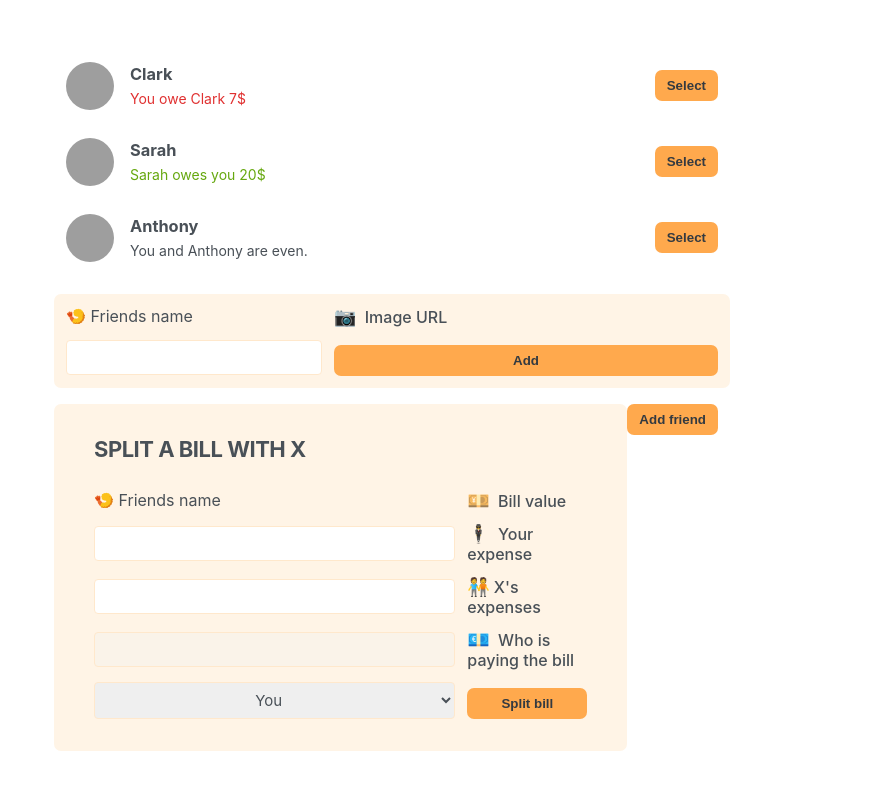
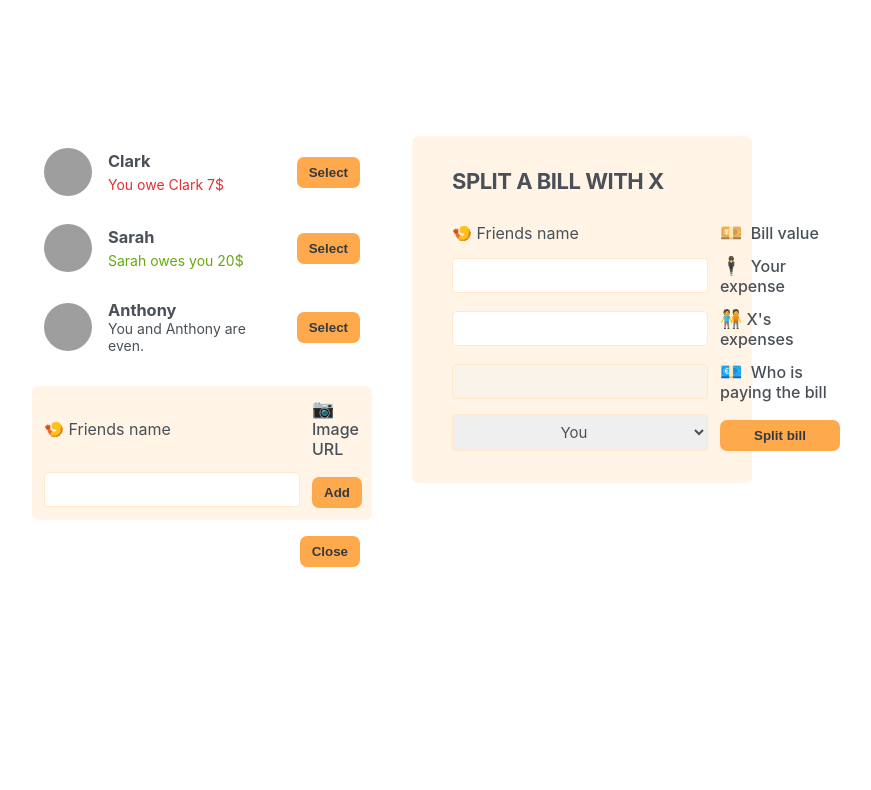
Before and after one commit to imt-eiaz/eat-n-split, a React (Create React App) app: page / in a window 1280 px wide. Shown: the top 790 px of the page, without its empty margins (248-1119 px from the left). Built offline with nearby package versions, Linux system fonts and the light colour scheme; grey boxes are pictures that could not be loaded.

Commit message:
5. Displaying the New Friend Form

```diff
--- a/src/App.js
+++ b/src/App.js
@@ -1,3 +1,5 @@
+import { useState } from "react";
+
 const initialFriends = [
   {
     id: 118836,
@@ -19,13 +21,29 @@
   },
 ];
 
+function Button({ children, onClick }) {
+  return (
+    <button className="button" onClick={onClick}>
+      {children}
+    </button>
+  );
+}
+
 export default function App() {
+  const [showAddFriend, setShowAddFriend] = useState(true);
+
+  function handleShowAddFriend() {
+    setShowAddFriend((show) => !show);
+  }
+
   return (
     <div className="app">
       <div className="sidebar">
         <FriendsList />
-        <FormAddFriend />
-        <Button>Add friend</Button>
+        {showAddFriend && <FormAddFriend />}
+        <Button onClick={handleShowAddFriend}>
+          {showAddFriend ? "Close" : "Add friend"}
+        </Button>
       </div>
       <FormSplitBill />
     </div>
@@ -66,10 +84,6 @@
   );
 }
 
-function Button({ children }) {
-  return <button className="button">{children}</button>;
-}
-
 function FormAddFriend() {
   return (
     <form className="form-add-friend">
--- a/src/index.css
+++ b/src/index.css
@@ -26,11 +26,11 @@
 }
 
 .app {
-  /* min-height: 66vh;
+  min-height: 66vh;
   display: grid;
-  grid-template-columns: 34rem 44rem;
+  grid-template-columns: 34rem 34rem;
   column-gap: 4rem;
-  align-items: start; */
+  align-items: start;
 }
 
 .button {
```
